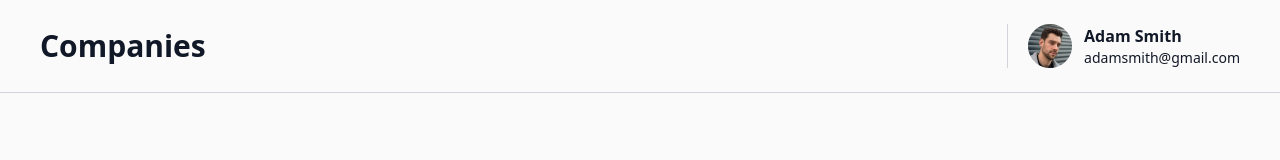
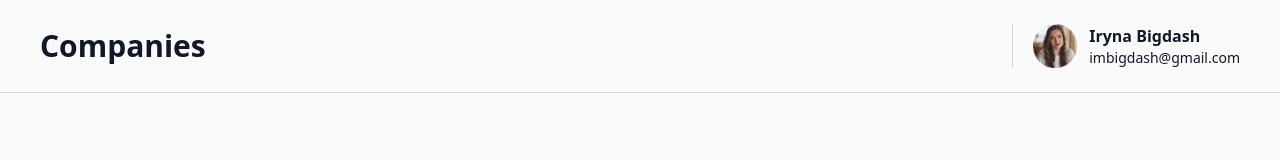
Before and after one commit to Iryna-Bigdash/co-crm, a Next.js app in the folder co-crm/: page /companies in a window 1280 px wide. Shown: the top 160 px of the page. Built offline with nearby package versions, Linux system fonts and the light colour scheme.

Commit message:
updated avatar

```diff
--- a/co-crm/src/app/components/header.tsx
+++ b/co-crm/src/app/components/header.tsx
@@ -13,10 +13,10 @@ export default function Header({ children }: HeaderProps) {
       </h1>
       <div className="w-px self-stretch bg-gray-300" />
       <div className="flex gap-3">
-        <Image width={44} height={44} src="/images/avatar.png" alt="avatar" />
+        <Image width={44} height={44} src="/images/avatar1.png" alt="avatar" />
         <div>
-          <p className="text-base	font-semibold text-gray-900">Adam Smith</p>
-          <p className="text-sm	font-light text-gray-900">adamsmith@gmail.com</p>
+          <p className="text-base	font-semibold text-gray-900">Iryna Bigdash</p>
+          <p className="text-sm	font-light text-gray-900">imbigdash@gmail.com</p>
         </div>
       </div>
     </header>
```
Also changed, not shown: co-crm/public/images/avatar1.png (added).
